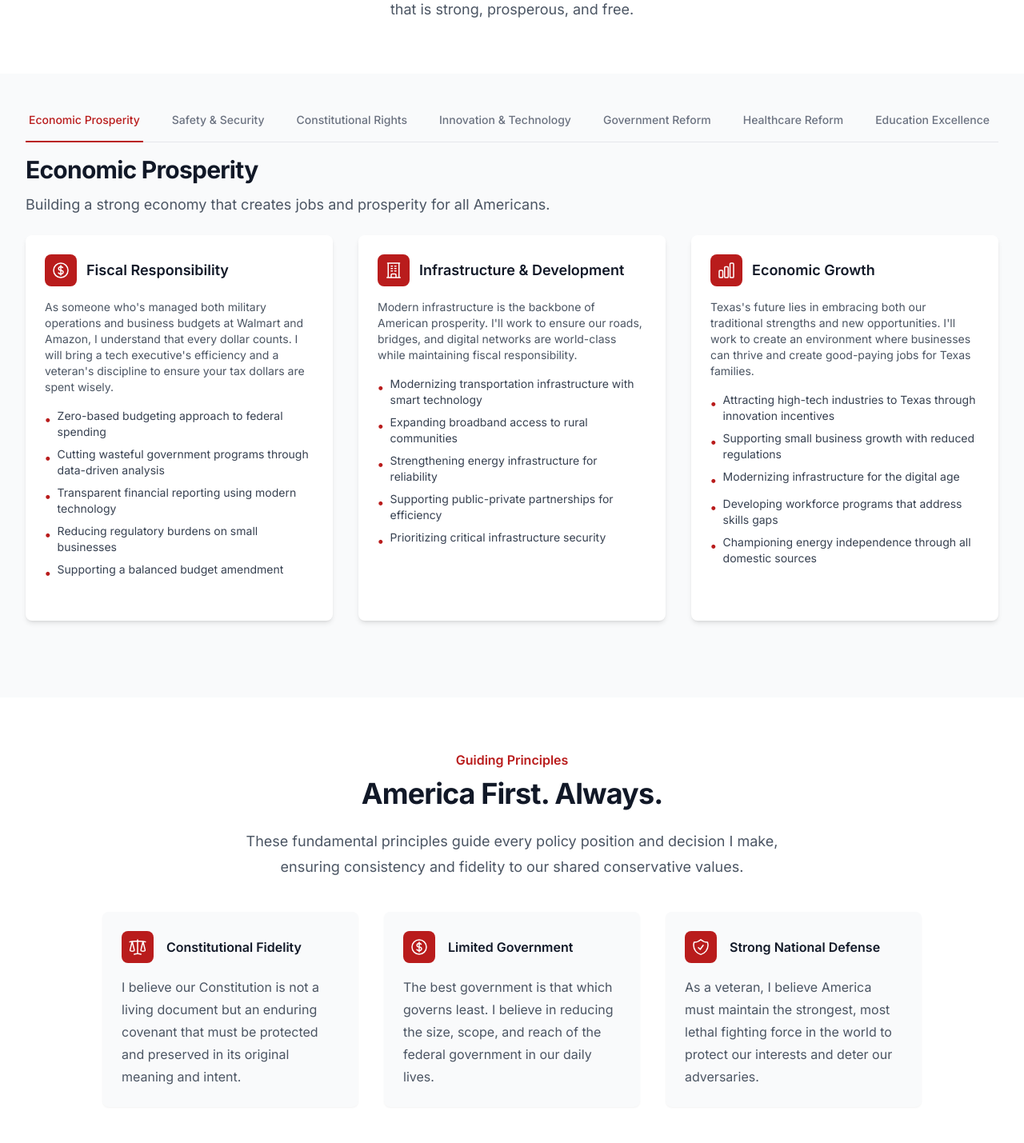
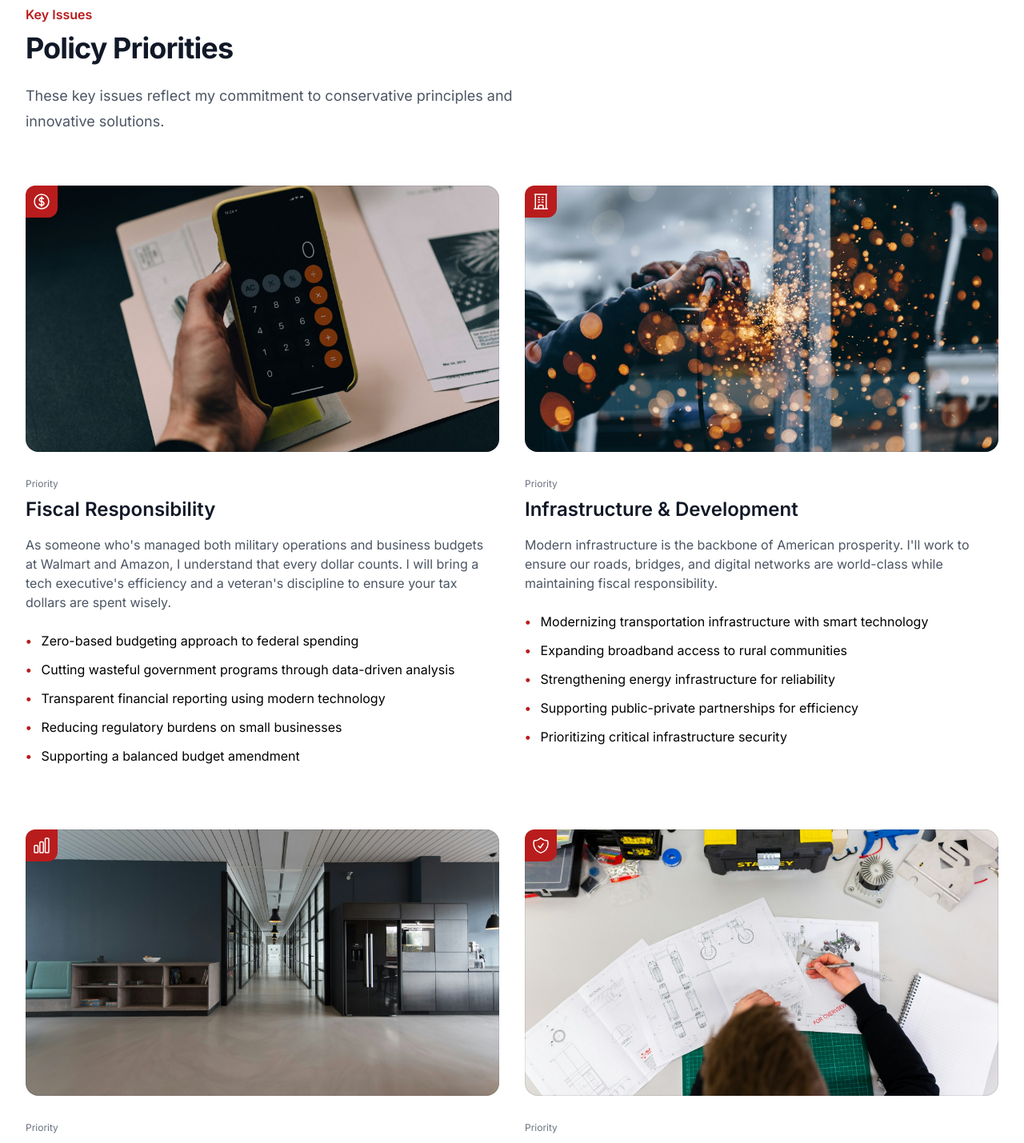
Before and after one commit to lunchwolfjoe/politico, a Next.js app: page /platform in a window 1280 px wide. Shown: the part 860-2289 px from the top of the page at 80% size. Built offline with nearby package versions, Linux system fonts and the light colour scheme.

Commit message:
Updated 4 files: .env.production, page.tsx, page.tsx, Navigation.tsx

```diff
--- a/src/app/donate/page.tsx
+++ b/src/app/donate/page.tsx
@@ -1,7 +1,7 @@
 'use client';
 
 import { useState, useEffect } from 'react';
-import { loadStripe, StripeElementsOptions, Appearance, StripeElement } from '@stripe/stripe-js';
+import { loadStripe, StripeElementsOptions, Appearance, StripeElement, StripePaymentElement } from '@stripe/stripe-js';
 import {
   Elements,
   PaymentElement,
@@ -39,7 +39,7 @@ function DonationForm({ clientSecret, amount, setAmount }) {
     }
 
     // Listen for changes in the PaymentElement and handle errors
-    const paymentElement = elements.getElement(PaymentElement) as StripeElement;
+    const paymentElement = elements.getElement(PaymentElement) as StripePaymentElement;
     if (paymentElement) {
       console.log('Payment Element found in the DOM');
 
--- a/src/app/platform/page.tsx
+++ b/src/app/platform/page.tsx
@@ -1,8 +1,5 @@
-"use client";
-
 import Image from 'next/image';
 import Link from 'next/link';
-import { useState } from 'react';
 import {
   CurrencyDollarIcon,
   ShieldCheckIcon,
@@ -11,27 +8,10 @@ import {
   AcademicCapIcon,
   HeartIcon,
   RocketLaunchIcon,
-  ScaleIcon,
-  DocumentTextIcon,
-  ArrowTopRightOnSquareIcon,
-  ExclamationTriangleIcon,
-  ArrowPathIcon
+  ScaleIcon
 } from '@heroicons/react/24/outline';
 
-interface PlatformIssue {
-  id: string;
-  title: string;
-  description: string;
-  points: string[];
-  icon: any;
-  relatedArticle?: {
-    slug: string;
-    title: string;
-  };
-  category: string;
-}
-
-const issues: PlatformIssue[] = [
+const issues = [
   {
     id: 'economy',
     title: 'Fiscal Responsibility',
@@ -44,7 +24,7 @@ const issues: PlatformIssue[] = [
       'Supporting a balanced budget amendment'
     ],
     icon: CurrencyDollarIcon,
-    category: 'Economy'
+    image: '/images/fiscal.jpg',
   },
   {
     id: 'infrastructure',
@@ -58,10 +38,9 @@ const issues: PlatformIssue[] = [
       'Prioritizing critical infrastructure security'
     ],
     icon: BuildingOfficeIcon,
-    category: 'Economy'
+    image: '/images/infrastructure.jpg',
   },
   {
-    id: 'growth',
     title: 'Economic Growth',
     description: "Texas's future lies in embracing both our traditional strengths and new opportunities. I'll work to create an environment where businesses can thrive and create good-paying jobs for Texas families.",
     points: [
@@ -72,11 +51,10 @@ const issues: PlatformIssue[] = [
       'Championing energy independence through all domestic sources'
     ],
     icon: ChartBarIcon,
-    category: 'Economy'
+    image: '/images/economy.jpg',
   },
   {
-    id: 'military',
-    title: 'Military Service',
+    title: 'Public Safety',
     description: "From the battlefield to cybersecurity, I've spent my career protecting Americans. I'll bring this experience to ensure our communities are safe and secure.",
     points: [
       'Supporting law enforcement with modern resources and training',
@@ -86,7 +64,7 @@ const issues: PlatformIssue[] = [
       'Protecting communities from transnational criminal organizations'
     ],
     icon: ShieldCheckIcon,
-    category: 'Security'
+    image: '/images/safety.jpg',
   },
   {
     id: 'innovation',
@@ -100,14 +78,9 @@ const issues: PlatformIssue[] = [
       'Reducing red tape for technology startups and entrepreneurs'
     ],
     icon: RocketLaunchIcon,
-    relatedArticle: {
-      slug: "censorship-by-algorithm",
-      title: "Censorship by Algorithm: The Quiet War on American Speech"
-    },
-    category: 'Technology'
+    image: '/images/infrastructure.jpg',
   },
   {
-    id: 'education',
     title: 'Education',
     description: "Quality education is the foundation of American opportunity. I'll work to ensure all Texans have access to excellent schools that prepare them for success in the 21st century economy.",
     points: [
@@ -118,11 +91,7 @@ const issues: PlatformIssue[] = [
       'Expanding access to STEM and computer science education'
     ],
     icon: AcademicCapIcon,
-    relatedArticle: {
-      slug: "daughter-college-rejection",
-      title: "She Didn't Get In—And That's When I Realized the System Isn't Broken. It's Working Exactly as Designed."
-    },
-    category: 'Education'
+    image: '/images/education.jpg',
   },
   {
     id: 'values',
@@ -136,131 +105,27 @@ const issues: PlatformIssue[] = [
       'Strengthening property rights against government takings'
     ],
     icon: ScaleIcon,
-    relatedArticle: {
-      slug: "judicial-overreach",
-      title: "Vetoed by the Robe: How Judicial Overreach Is Undermining the Will of the People"
+    image: '/images/healthcare.jpg',
   },
-    category: 'Rights'
-  },
-  {
-    id: 'healthcare',
-    title: 'Healthcare Reform',
-    description: "Healthcare should be accessible, affordable, and patient-centered. I'll work to implement market-driven solutions that put you in control of your healthcare decisions.",
-    points: [
-      'Expanding telehealth access and innovation',
-      'Increasing price transparency in medical services',
-      'Supporting health savings accounts and direct primary care',
-      'Protecting those with pre-existing conditions',
-      'Reducing prescription drug costs through competition'
-    ],
-    icon: HeartIcon,
-    category: 'Healthcare'
-  },
-  {
-    id: 'veterans',
-    title: 'Veterans Affairs',
-    description: "As a veteran who served in both the Army and Navy JAG Corps, I understand firsthand the challenges our veterans face. I'll fight to ensure they receive the care and support they've earned.",
-    points: [
-      'Modernizing VA healthcare delivery systems',
-      'Expanding mental health services and suicide prevention',
-      'Improving transition support for service members',
-      "Protecting veterans' education benefits",
-      'Ensuring timely processing of disability claims'
-    ],
-    icon: ShieldCheckIcon,
-    relatedArticle: {
-      slug: "delay-is-damage",
-      title: "The Delay Is the Damage: How Government Weaponizes the Wait"
-    },
-    category: 'Security'
-  },
-  {
-    id: 'government',
-    title: 'Government Reform',
-    description: "Washington is broken. I'll bring my operational expertise from the private sector to make government more efficient, transparent, and accountable to the people it serves.",
-    points: [
-      'Implementing performance metrics for federal agencies',
-      'Streamlining bureaucratic processes to reduce waste',
-      'Increasing transparency in government operations',
-      'Ending the revolving door between government and lobbying',
-      'Advocating for term limits to reduce career politicians'
-    ],
-    icon: ExclamationTriangleIcon,
-    relatedArticle: {
-      slug: "chainsaw-bureaucracy",
-      title: "Chainsaw the Bureaucracy: Why Red Tape Protects the Powerful, Not the People"
-    },
-    category: 'Government'
-  },
-  {
-    id: 'leadership',
-    title: 'Leadership Accountability',
-    description: "Congress doesn't need more politicians. It needs leaders who understand how to manage complex operations and deliver results.",
-    points: [
-      'Bringing operational excellence to congressional offices',
-      'Holding federal agencies accountable with metrics-based oversight',
-      'Leading by example with transparent constituent communications',
-      'Focusing on outcomes rather than partisan politics',
-      'Working across the aisle to solve real problems'
-    ],
-    icon: ArrowPathIcon,
-    relatedArticle: {
-      slug: "leadership-deficit",
-      title: "The Leadership Deficit: Why Congress Operates Like a Broken Warehouse Floor"
-    },
-    category: 'Leadership'
-  }
 ];
 
-// Group issues by category
-const categories = issues.reduce((acc, issue) => {
-  if (!acc[issue.category]) {
-    acc[issue.category] = [];
-  }
-  acc[issue.category].push(issue);
-  return acc;
-}, {} as Record<string, PlatformIssue[]>);
-
-// Get ordered category keys and their labels
-const categoryOrder = [
-  { key: 'Economy', label: 'Economic Prosperity' },
-  { key: 'Security', label: 'Safety & Security' },
-  { key: 'Rights', label: 'Constitutional Rights' },
-  { key: 'Technology', label: 'Innovation & Technology' },
-  { key: 'Government', label: 'Government Reform' },
-  { key: 'Healthcare', label: 'Healthcare Reform' },
-  { key: 'Education', label: 'Education Excellence' },
-  { key: 'Leadership', label: 'Leadership Accountability' }
-];
-
-// Filter out categories that don't exist in our data
-const orderedCategories = categoryOrder.filter(cat => categories[cat.key]);
-
 export default function PlatformPage() {
-  const [activeCategory, setActiveCategory] = useState(orderedCategories[0].key);
-
   return (
     <div className="bg-white">
       {/* Hero Section */}
-      <div className="relative">
-        {/* Background image with overlay */}
+      <div className="relative isolate overflow-hidden">
         <div className="absolute inset-0">
-          <div className="h-full w-full overflow-hidden">
-            <img
-              src="/images/personal/merica.jpg"
+          <Image
+            src="/images/platform-hero.jpg"
             alt="American flag"
             className="h-full w-full object-cover"
-              style={{
-                maxHeight: "100%",
-                objectPosition: "center 10%"
-              }}
+            width={1920}
+            height={1080}
+            priority
           />
+          <div className="absolute inset-0 bg-gradient-to-r from-red-700/80 to-blue-900/80 mix-blend-multiply" />
         </div>
-          <div className="absolute inset-0 bg-gradient-to-r from-blue-950/90 to-blue-800/70 mix-blend-multiply" />
-        </div>
-
-        {/* Hero content */}
-        <div className="relative py-28 px-6 sm:py-32 lg:py-40 lg:px-8">
+        <div className="relative px-6 py-24 sm:py-32 lg:px-8">
           <div className="mx-auto max-w-2xl text-center">
             <h1 className="text-4xl font-bold tracking-tight text-white sm:text-6xl">
               America First Platform
@@ -268,18 +133,12 @@ export default function PlatformPage() {
             <p className="mt-6 text-xl leading-8 text-gray-100">
               Combining military discipline, legal expertise, and business innovation to restore American excellence.
             </p>
-            <div className="mt-10">
-              <Link href="/articles" className="inline-flex items-center rounded-md bg-red-700 px-5 py-3 text-base font-semibold text-white shadow-sm hover:bg-red-800">
-                Read My Articles
-                <ArrowTopRightOnSquareIcon className="ml-2 h-5 w-5" aria-hidden="true" />
-              </Link>
-            </div>
           </div>
         </div>
       </div>
 
       {/* Platform Introduction */}
-      <div className="mx-auto max-w-7xl px-6 lg:px-8 py-16">
+      <div className="mx-auto max-w-7xl px-6 lg:px-8 py-24">
         <div className="mx-auto max-w-2xl lg:text-center">
           <h2 className="text-base font-semibold leading-7 text-red-700">My Vision</h2>
           <p className="mt-2 text-3xl font-bold tracking-tight text-gray-900 sm:text-4xl">
@@ -293,101 +152,66 @@ export default function PlatformPage() {
         </div>
       </div>
 
-      {/* Platform Tab Navigation */}
-      <div className="bg-gray-50 py-8">
-        <div className="mx-auto max-w-7xl px-4 sm:px-6 lg:px-8">
-          <div className="border-b border-gray-200 mb-4">
-            <nav className="-mb-px flex space-x-8 overflow-x-auto" aria-label="Categories">
-              {orderedCategories.map((category) => (
-                <button
-                  key={category.key}
-                  onClick={() => setActiveCategory(category.key)}
-                  className={`
-                    whitespace-nowrap py-4 px-1 border-b-2 font-medium text-sm
-                    ${activeCategory === category.key
-                      ? 'border-red-700 text-red-700'
-                      : 'border-transparent text-gray-500 hover:text-gray-700 hover:border-gray-300'}
-                  `}
-                >
-                  {category.label}
-                </button>
-              ))}
-            </nav>
-          </div>
-
-          {/* Platform Cards */}
-          <div className="mb-16">
-            {orderedCategories.map((category) => (
-              <div
-                key={category.key}
-                className={activeCategory === category.key ? 'block' : 'hidden'}
-              >
-                <div className="mb-6">
-                  <h2 className="text-3xl font-bold tracking-tight text-gray-900">
-                    {category.label}
-                  </h2>
-                  <p className="mt-3 text-lg text-gray-600">
-                    {category.key === 'Economy' ? 'Building a strong economy that creates jobs and prosperity for all Americans.' :
-                     category.key === 'Security' ? 'Ensuring the safety and security of our nation at home and abroad.' :
-                     category.key === 'Rights' ? 'Defending the constitutional rights that form the foundation of our republic.' :
-                     category.key === 'Technology' ? 'Embracing innovation while protecting personal liberties in the digital age.' :
-                     category.key === 'Government' ? 'Making government more efficient, accountable, and responsive to the people.' :
-                     category.key === 'Healthcare' ? 'Creating a healthcare system that puts patients first.' :
-                     category.key === 'Education' ? 'Preparing the next generation for success in a competitive world.' :
-                     category.key === 'Leadership' ? 'Bringing operational excellence and accountability to Washington.' : ''}
+      {/* Issues Grid */}
+      <div className="mx-auto max-w-7xl px-6 lg:px-8">
+        <div className="mx-auto max-w-2xl lg:mx-0">
+          <h2 className="text-base font-semibold leading-7 text-red-700">Key Issues</h2>
+          <p className="mt-2 text-3xl font-bold tracking-tight text-gray-900 sm:text-4xl">
+            Policy Priorities
+          </p>
+          <p className="mt-6 text-lg leading-8 text-gray-600">
+            These key issues reflect my commitment to conservative principles and innovative solutions.
           </p>
         </div>
-                <div className="grid grid-cols-1 gap-8 md:grid-cols-2 lg:grid-cols-3">
-                  {categories[category.key].map((issue) => (
-                    <div
-                      key={issue.id}
-                      id={issue.id}
-                      className="flex flex-col bg-white rounded-lg shadow-md overflow-hidden hover:shadow-lg transition-shadow h-full"
-                    >
-                      <div className="p-6 flex-1 flex flex-col">
-                        <div className="flex items-center gap-x-3 mb-4">
-                          <div className="flex h-10 w-10 items-center justify-center rounded-lg bg-red-700 flex-shrink-0">
+        <div className="mx-auto mt-16 grid max-w-2xl grid-cols-1 gap-x-8 gap-y-20 lg:mx-0 lg:max-w-none lg:grid-cols-2">
+          {issues.map((issue) => (
+            <article key={issue.title} id={issue.id} className="flex flex-col items-start">
+              <div className="relative w-full">
+                <div className="aspect-[16/9] w-full rounded-2xl overflow-hidden bg-gray-100">
+                  <Image
+                    src={issue.image}
+                    alt={issue.title}
+                    className="h-full w-full object-cover"
+                    width={800}
+                    height={450}
+                  />
+                  <div className="absolute inset-0 rounded-2xl ring-1 ring-inset ring-gray-900/10" />
+                </div>
+                <div className="absolute left-0 top-0 w-10 h-10 bg-red-700 flex items-center justify-center rounded-br-xl rounded-tl-xl">
                   <issue.icon className="h-6 w-6 text-white" aria-hidden="true" />
                 </div>
-                          <h3 className="text-lg font-semibold text-gray-900">{issue.title}</h3>
               </div>
-
-                        <p className="text-sm text-gray-600 mb-4">{issue.description}</p>
-
-                        <ul className="mb-6 space-y-2 flex-grow">
-                          {issue.points.map((point, idx) => (
-                            <li key={idx} className="flex items-start gap-x-2">
-                              <span className="text-red-700 font-bold mt-0.5 flex-shrink-0">•</span>
-                              <span className="text-sm text-gray-700">{point}</span>
+              <div className="max-w-xl">
+                <div className="mt-8 flex items-center gap-x-4 text-xs">
+                  <time dateTime="2023-03-16" className="text-gray-500">
+                    Priority
+                  </time>
+                </div>
+                <div className="group relative">
+                  <h3 className="mt-3 text-2xl font-semibold leading-6 text-gray-900 group-hover:text-gray-600">
+                    {issue.title}
+                  </h3>
+                  <p className="mt-5 text-base leading-6 text-gray-600">{issue.description}</p>
+                </div>
+                <div className="mt-6">
+                  <ul className="space-y-3">
+                    {issue.points.map((point, index) => (
+                      <li key={index} className="flex gap-x-3">
+                        <span className="text-red-700 font-bold">•</span>
+                        <span>{point}</span>
                       </li>
                     ))}
                   </ul>
-
-                        {issue.relatedArticle && (
-                          <div className="mt-auto pt-4 border-t border-gray-100">
-                            <Link
-                              href={`/articles/${issue.relatedArticle.slug}`}
-                              className="inline-flex items-center text-sm font-semibold text-red-700 hover:text-red-800"
-                            >
-                              <DocumentTextIcon className="h-4 w-4 mr-1" />
-                              Read: {issue.relatedArticle.title}
-                              <ArrowTopRightOnSquareIcon className="ml-1 h-3 w-3" aria-hidden="true" />
-                            </Link>
-                          </div>
-                        )}
                 </div>
               </div>
+            </article>
           ))}
-                </div>
-              </div>
-            ))}
-          </div>
         </div>
       </div>
 
       {/* Core Principles */}
-      <div className="mx-auto max-w-7xl px-6 lg:px-8 py-16">
-        <div className="mx-auto max-w-2xl lg:text-center mb-10">
+      <div className="mx-auto max-w-7xl px-6 lg:px-8 py-24 sm:py-32 mt-12 bg-gray-50">
+        <div className="mx-auto max-w-2xl lg:text-center">
           <h2 className="text-base font-semibold leading-7 text-red-700">Guiding Principles</h2>
           <p className="mt-2 text-3xl font-bold tracking-tight text-gray-900 sm:text-4xl">
             America First. Always.
@@ -396,42 +220,42 @@ export default function PlatformPage() {
             These fundamental principles guide every policy position and decision I make, ensuring consistency and fidelity to our shared conservative values.
           </p>
         </div>
-        <div className="mx-auto max-w-5xl">
-          <dl className="grid grid-cols-1 gap-x-8 gap-y-10 lg:grid-cols-3">
-            <div className="flex flex-col bg-gray-50 p-6 rounded-lg shadow-sm">
-              <dt className="text-base font-semibold leading-7 text-gray-900 flex items-center mb-4">
-                <div className="mr-4 flex h-10 w-10 items-center justify-center rounded-lg bg-red-700">
+        <div className="mx-auto mt-16 max-w-2xl sm:mt-20 lg:mt-24 lg:max-w-none">
+          <dl className="grid max-w-xl grid-cols-1 gap-x-8 gap-y-16 lg:max-w-none lg:grid-cols-3">
+            <div className="flex flex-col">
+              <dt className="text-base font-semibold leading-7 text-gray-900">
+                <div className="mb-6 flex h-10 w-10 items-center justify-center rounded-lg bg-red-700">
                   <ScaleIcon className="h-6 w-6 text-white" aria-hidden="true" />
                 </div>
                 Constitutional Fidelity
               </dt>
-              <dd className="flex flex-auto flex-col text-base leading-7 text-gray-600">
+              <dd className="mt-1 flex flex-auto flex-col text-base leading-7 text-gray-600">
                 <p className="flex-auto">
                   I believe our Constitution is not a living document but an enduring covenant that must be protected and preserved in its original meaning and intent.
                 </p>
               </dd>
             </div>
-            <div className="flex flex-col bg-gray-50 p-6 rounded-lg shadow-sm">
-              <dt className="text-base font-semibold leading-7 text-gray-900 flex items-center mb-4">
-                <div className="mr-4 flex h-10 w-10 items-center justify-center rounded-lg bg-red-700">
+            <div className="flex flex-col">
+              <dt className="text-base font-semibold leading-7 text-gray-900">
+                <div className="mb-6 flex h-10 w-10 items-center justify-center rounded-lg bg-red-700">
                   <CurrencyDollarIcon className="h-6 w-6 text-white" aria-hidden="true" />
                 </div>
                 Limited Government
               </dt>
-              <dd className="flex flex-auto flex-col text-base leading-7 text-gray-600">
+              <dd className="mt-1 flex flex-auto flex-col text-base leading-7 text-gray-600">
                 <p className="flex-auto">
                   The best government is that which governs least. I believe in reducing the size, scope, and reach of the federal government in our daily lives.
                 </p>
               </dd>
             </div>
-            <div className="flex flex-col bg-gray-50 p-6 rounded-lg shadow-sm">
-              <dt className="text-base font-semibold leading-7 text-gray-900 flex items-center mb-4">
-                <div className="mr-4 flex h-10 w-10 items-center justify-center rounded-lg bg-red-700">
+            <div className="flex flex-col">
+              <dt className="text-base font-semibold leading-7 text-gray-900">
+                <div className="mb-6 flex h-10 w-10 items-center justify-center rounded-lg bg-red-700">
                   <ShieldCheckIcon className="h-6 w-6 text-white" aria-hidden="true" />
                 </div>
                 Strong National Defense
               </dt>
-              <dd className="flex flex-auto flex-col text-base leading-7 text-gray-600">
+              <dd className="mt-1 flex flex-auto flex-col text-base leading-7 text-gray-600">
                 <p className="flex-auto">
                   As a veteran, I believe America must maintain the strongest, most lethal fighting force in the world to protect our interests and deter our adversaries.
                 </p>
@@ -453,7 +277,7 @@ export default function PlatformPage() {
           />
           <div className="absolute inset-0 bg-red-700/70 mix-blend-multiply" />
         </div>
-        <div className="relative py-16 px-6 sm:py-24 lg:px-8">
+        <div className="relative py-24 px-6 sm:py-32 lg:px-8">
           <div className="mx-auto max-w-2xl text-center">
             <h2 className="text-3xl font-bold tracking-tight text-white sm:text-4xl">
               Join Our Conservative Movement
--- a/src/components/layout/Navigation.tsx
+++ b/src/components/layout/Navigation.tsx
@@ -12,6 +12,7 @@ const navigation = [
   { name: 'Platform', href: '/platform' },
   { name: 'Articles', href: '/articles' },
   { name: 'Get Involved', href: '/volunteer' },
+  { name: 'Donate', href: '/donate' },
   { name: 'News', href: '/news' },
   { name: 'Contact', href: '/contact' },
 ];
```
Also changed, not shown: 1 other file (tests, documents, lock files or other folders). Lines whose indentation alone changed are shown as unchanged.
